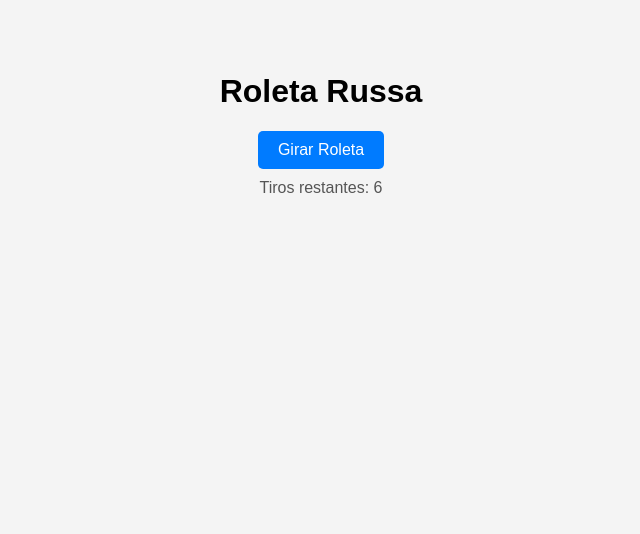
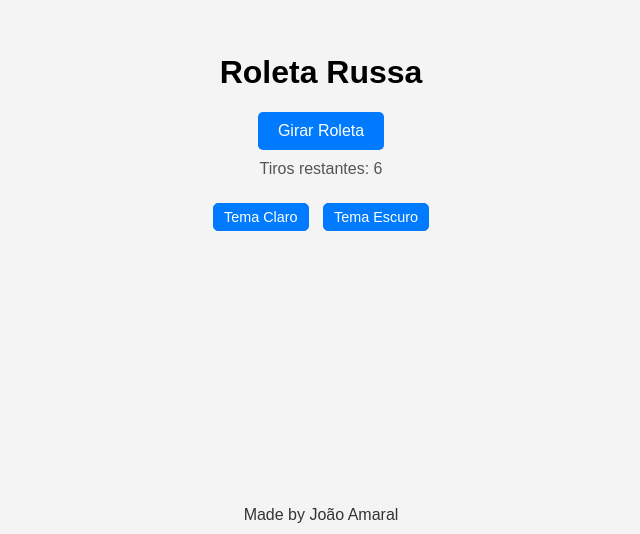
Before and after one commit to jamaralm/RussianRoullete, a plain HTML site: page index.html in a window 1280 px wide. Shown: the part 266-800 px from the top of the page, without its empty margins (319-959 px from the left). Drawn offline with Linux system fonts and the light colour scheme.

Commit message:
Update index.html

```diff
--- a/index.html
+++ b/index.html
@@ -13,7 +13,9 @@
       align-items: center;
       height: 100vh;
       margin: 0;
-      background-color: #f4f4f4;
+      background-color: #f4f4f4; /* Cor de fundo inicial */
+      color: #000; /* Cor de texto inicial */
+      transition: background-color 0.3s, color 0.3s; /* Transição suave */
     }
     h1 {
       font-size: 2rem;
@@ -22,10 +24,9 @@
       padding: 10px 20px;
       font-size: 1rem;
       border: none;
-      background-color: #007bff;
-      color: white;
       border-radius: 5px;
       cursor: pointer;
+      transition: background-color 0.3s, color 0.3s; /* Transição suave de cor */
     }
     button:disabled {
       background-color: #ccc;
@@ -41,6 +42,28 @@
       font-size: 1rem;
       color: #555;
     }
+    footer {
+      position: absolute;
+      bottom: 10px;
+      font-size: 1rem;
+      color: #333;
+    }
+    /* Estilos para os botões de tema */
+    #themeSelection button {
+      padding: 5px 10px;
+      font-size: 0.9rem;
+      margin: 5px;
+      border-radius: 5px;
+      border: 1px solid #007bff;
+      cursor: pointer;
+      background-color: #f0f0f0;
+      color: #000; /* Garantir que o texto seja visível */
+      transition: background-color 0.3s, color 0.3s;
+    }
+
+    #themeSelection button:hover {
+      background-color: #e0e0e0;
+    }
   </style>
 </head>
 <body>
@@ -50,12 +73,73 @@
   <div class="result" id="result"></div>
 
   <!-- Som de tiro -->
-  <audio id="shotSound" src="gatilho.mp3" preload="auto"></audio>
+  <audio id="shotSound" src="tiro.mp3" preload="auto"></audio>
+
+  <div id="themeSelection">
+    <button onclick="changeTheme('light')">Tema Claro</button>
+    <button onclick="changeTheme('dark')">Tema Escuro</button>
+  </div>
 
   <script>
+    // Definições do jogo
     let shots = 6; // Limite de tiros
     const bulletPosition = Math.floor(Math.random() * 6) + 1; // Posição fixa da bala (1-6)
 
+    // Temas
+    const lightTheme = {
+      backgroundColor: '#f4f4f4',
+      buttonColor: '#007bff',
+      textColor: '#000',
+      buttonBackgroundColor: '#007bff',
+      buttonHoverColor: '#0056b3',
+      resultTextColor: '#000',
+      footerTextColor: '#333',
+      buttonTextColor: '#fff' // Cor do texto no botão no tema claro
+    };
+
+    const darkTheme = {
+      backgroundColor: '#333',
+      buttonColor: '#444',
+      textColor: '#fff',
+      buttonBackgroundColor: '#444',
+      buttonHoverColor: '#555',
+      resultTextColor: '#fff',
+      footerTextColor: '#ccc',
+      buttonTextColor: '#fff' // Cor do texto no botão no tema escuro
+    };
+
+    // Função para mudar o tema
+    function changeTheme(theme) {
+      const selectedTheme = theme === 'light' ? lightTheme : darkTheme;
+      document.body.style.backgroundColor = selectedTheme.backgroundColor;
+      document.body.style.color = selectedTheme.textColor;
+      document.getElementById('spinButton').style.backgroundColor = selectedTheme.buttonBackgroundColor;
+      document.getElementById('spinButton').style.color = selectedTheme.buttonTextColor; // Texto do botão
+      document.getElementById('spinButton').style.transition = 'background-color 0.3s, color 0.3s'; // Transição suave para o texto
+      document.querySelectorAll('button').forEach(button => {
+        button.style.backgroundColor = selectedTheme.buttonBackgroundColor;
+        button.style.color = selectedTheme.buttonTextColor; // Texto dos botões
+      });
+      document.querySelectorAll('button').forEach(button => {
+        button.onmouseover = function () {
+          button.style.backgroundColor = selectedTheme.buttonHoverColor;
+        };
+        button.onmouseout = function () {
+          button.style.backgroundColor = selectedTheme.buttonBackgroundColor;
+        };
+      });
+      document.getElementById('result').style.color = selectedTheme.resultTextColor;
+      document.querySelector('footer').style.color = selectedTheme.footerTextColor;
+    }
+
+    // Função para ativar a vibração em dispositivos móveis
+    function vibrateOnMobile() {
+      if (navigator.vibrate) {
+        navigator.vibrate(1000); // Vibra por 1 segundo
+      }
+    }
+
+    // Função de click no botão
     document.getElementById('spinButton').addEventListener('click', () => {
       if (shots > 0) {
         shots--; // Reduz um tiro
@@ -70,6 +154,7 @@
           resultElement.textContent = "Você perdeu! 💥";
           resultElement.style.color = 'red';
           shotSound.play(); // Som de tiro
+          vibrateOnMobile(); // Vibração para dispositivos móveis
           document.getElementById('spinButton').disabled = true; // Desativa o botão
         } else {
           resultElement.textContent = "Você sobreviveu! 🎉";
@@ -85,6 +170,12 @@
         }
       }
     });
+
+    // Inicializa com tema claro
+    changeTheme('light');
   </script>
+
+  <!-- Footer -->
+  <footer>Made by João Amaral</footer>
 </body>
 </html>
```
